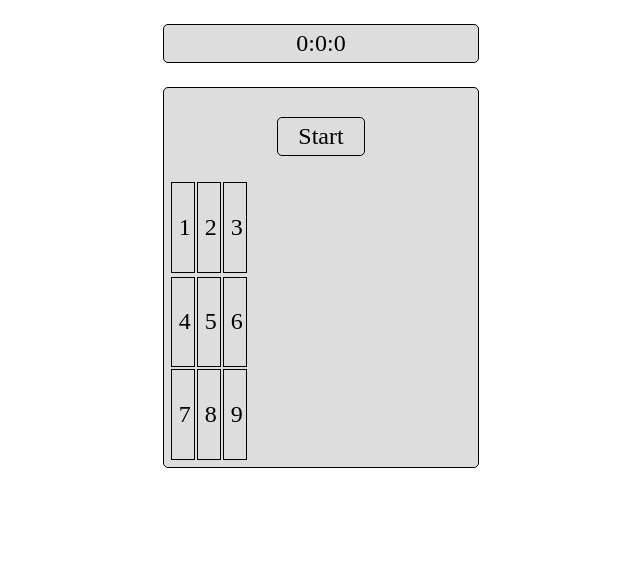
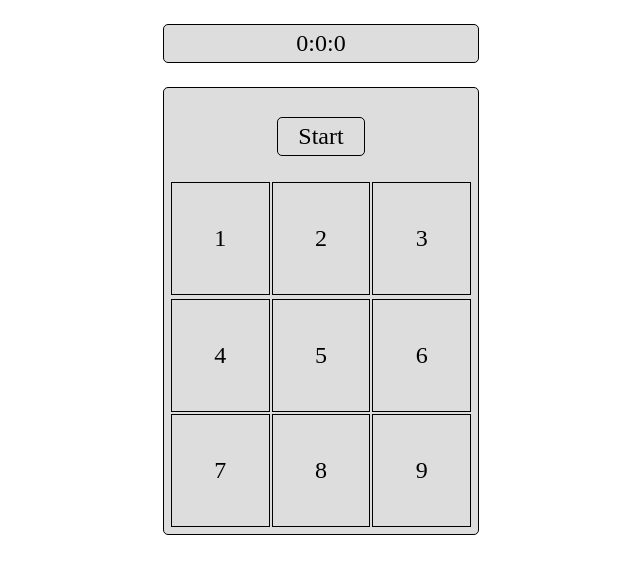
Before and after one commit to dereksmtux/create-project, a plain HTML site: page index.html in a window 1280 px wide. Shown: the whole page, without its empty margins (319-959 px from the left). Drawn offline with Linux system fonts and the light colour scheme.

Commit message:
Button Interface Fix
Numpad resized to fit window.

```diff
--- a/style.css
+++ b/style.css
@@ -4,12 +4,14 @@ div.main {
   margin-right: auto;
   font-size: 24px;
 }
+
 div.buttons {
   padding: 5px;
   background-color: #ddd;
   border: solid 1px black;
   border-radius: 5px;
 }
+
 p.display {
   padding: 5px;
   background-color: #ddd;
@@ -28,13 +30,18 @@ p.display {
   border-radius: 5px;
 }
 
+table {
+  margin-left: auto;
+  margin-right: auto;
+}
 
 td {
+  width: 5%;
   border: solid black 1px;
   padding: 5px;
+  text-align: center;
 }
+
 p.num {
   padding: 15%;
-
-
 }
```
